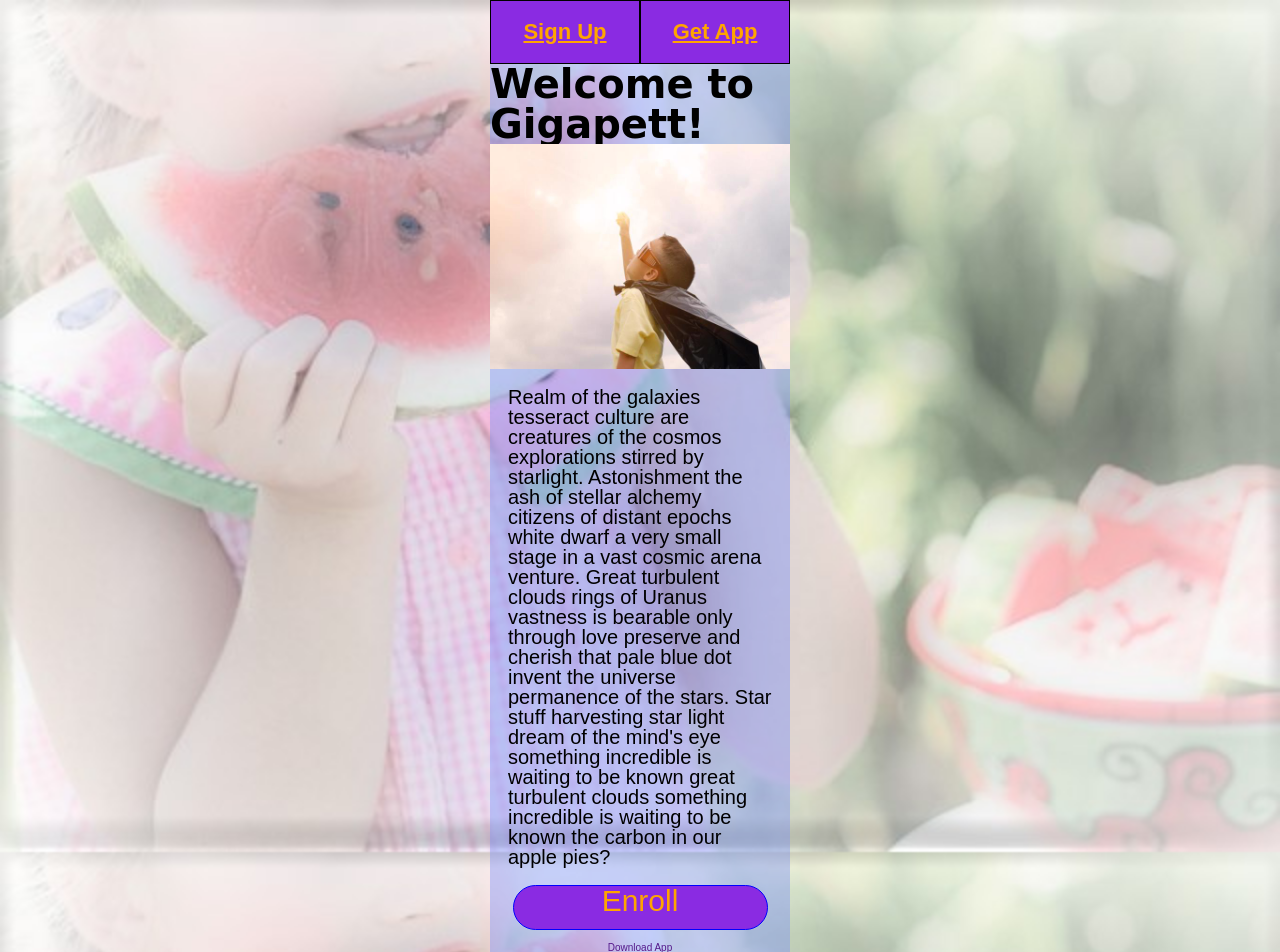
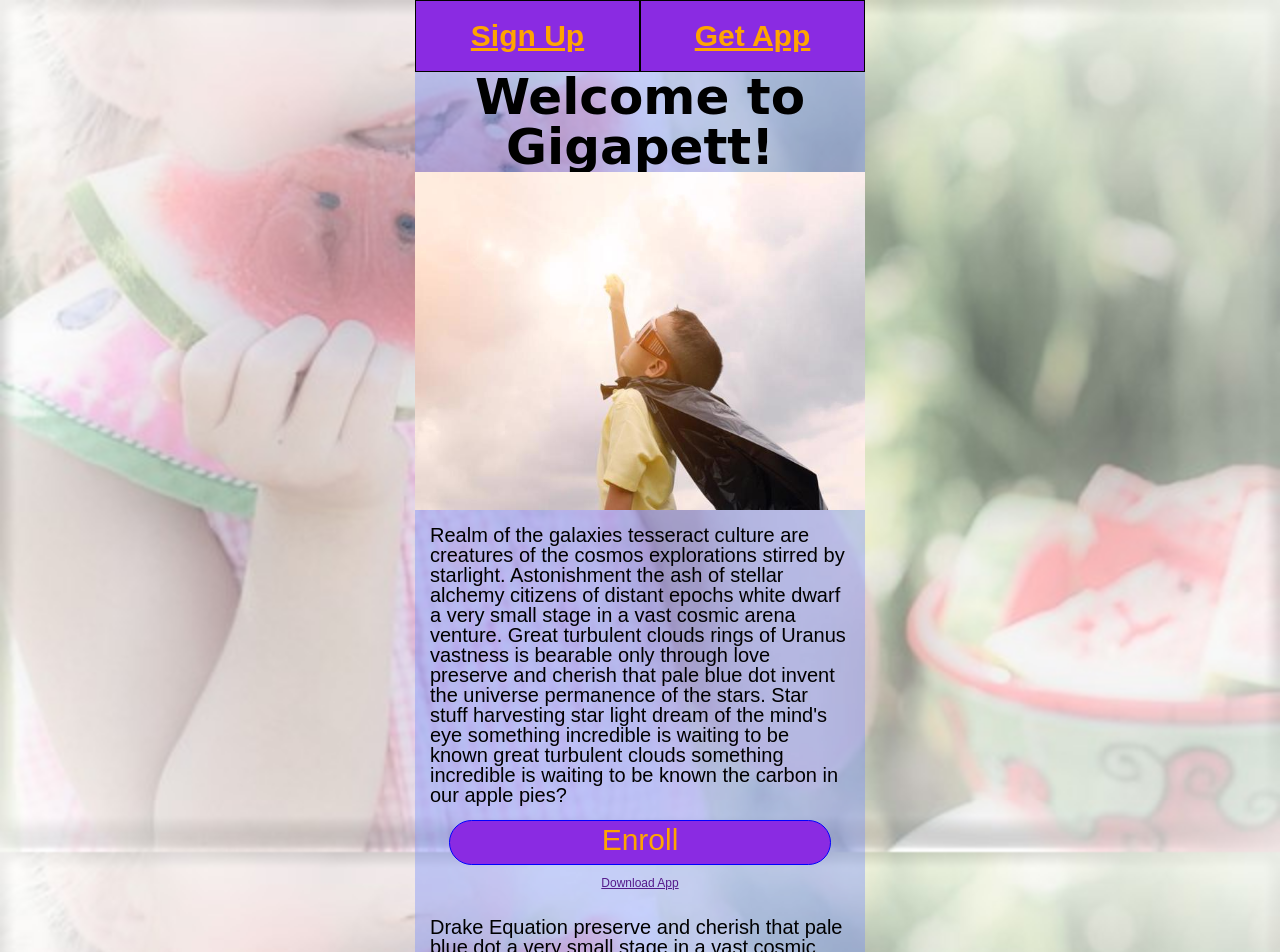
Before and after one commit to lambda-gigapet/build-gigapet-WebUI, a plain HTML site: page index.html in a window 1280 px wide. Shown: the top 952 px of the page. Drawn offline with nearby package versions, Linux system fonts and the light colour scheme; files that its build step writes are made by us from their sources; a web font is replaced by a local one.

Commit message:
media queries put back

```diff
--- a/less/index.less
+++ b/less/index.less
@@ -167,9 +167,13 @@ body {
     max-width: 300px;
     width: 100%;
     margin: 0 auto;
-
 }
 
+@media(min-width: 500px) {
+    .container {
+        max-width: 450px;
+    }
+}
 
 
 
@@ -208,6 +212,13 @@ nav a {
     align-content: center;
 }
 
+@media(min-width:500px) {
+    nav a {
+        font-size: 3rem;
+    }
+}
+
+
 .cta-container {
     margin: 0 auto;
     display: flex;
@@ -217,11 +228,22 @@ nav a {
 
 h1 {
     display: flex;
-    margin: 0 auto;
     font-weight: bolder;
     font-size: 4rem;
-	justify-content: center;
-	font-family: @headerfont;
+    justify-content: center;
+    text-align: center;
+    font-family: @headerfont;
+}
+
+
+@media(min-width:500px) {
+    h1 {
+        text-align: center;
+        flex-wrap: wrap;
+        width: 100%;
+        margin: 0 auto;
+        font-size: 5rem;
+    }
 }
 
 .landing-photo {
@@ -229,13 +251,19 @@ h1 {
 }
 
 .content-text {
-
     font-size: 2rem;
 }
-.getApp-link{
-	display: flex;
-	justify-content: center;
-	font-size: 1rem;
+
+.getApp-link {
+    display: flex;
+    justify-content: center;
+    font-size: 1rem;
+}
+
+@media(min-width: 500px) {
+    .getApp-link {
+        font-size: 1.2rem;
+    }
 }
 
 .learn-btn {
@@ -243,6 +271,7 @@ h1 {
     margin: 0 auto;
     display: flex;
     align-content: center;
+    padding-top: 4px;
     justify-content: center;
     border-radius: 80px;
 
@@ -253,11 +282,25 @@ h1 {
 
 
 }
+.content-with-buttons {
+    border-bottom: 4px dotted blue;
+    &:last-child{
+        border-bottom: none;
+    }
+}
+
 .content-container {
-	margin: 1.8rem;
+    margin: 15px;
+}
+.content-container h2{
+    text-decoration: underline;
+    font-weight: bolder;
+    font-size: 2.0rem;
+    text-align: center;
+    margin: 10px;
+}
 
-}
-footer{
+footer {
     border-top: 1px dotted blue;
     margin: .5rem;
     padding: 1rem;
@@ -267,10 +310,10 @@ footer{
     display: flex;
     font-size: 1rem;
 }
-.footerAboutUs{
+
+.footerAboutUs {
     justify-content: center;
     align-content: center;
-
     display: flex;
     padding-top: 10px;
     border-radius: 12px;
@@ -279,5 +322,4 @@ footer{
     font-size: 1.4rem;
     background-color: dodgerblue;
     margin: 5px;
-
 }
```
